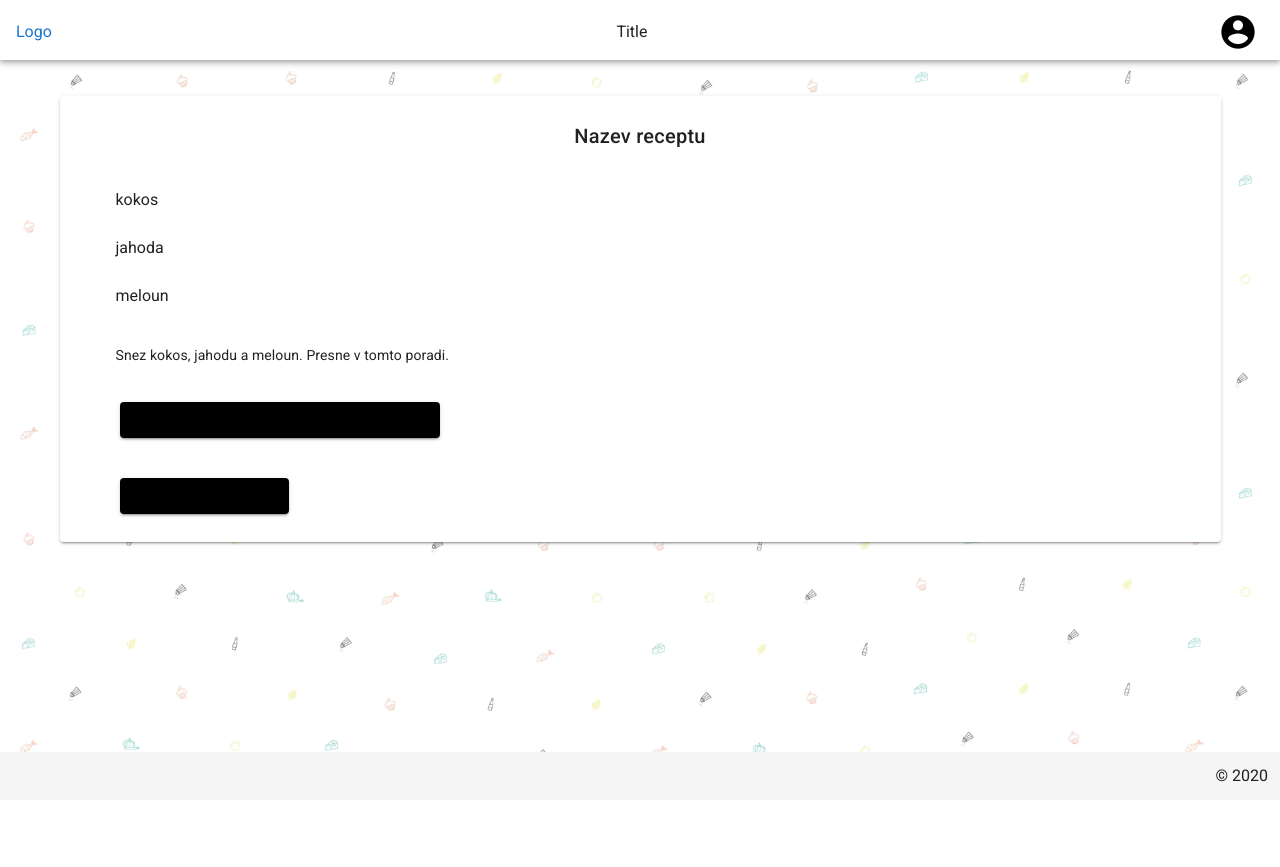
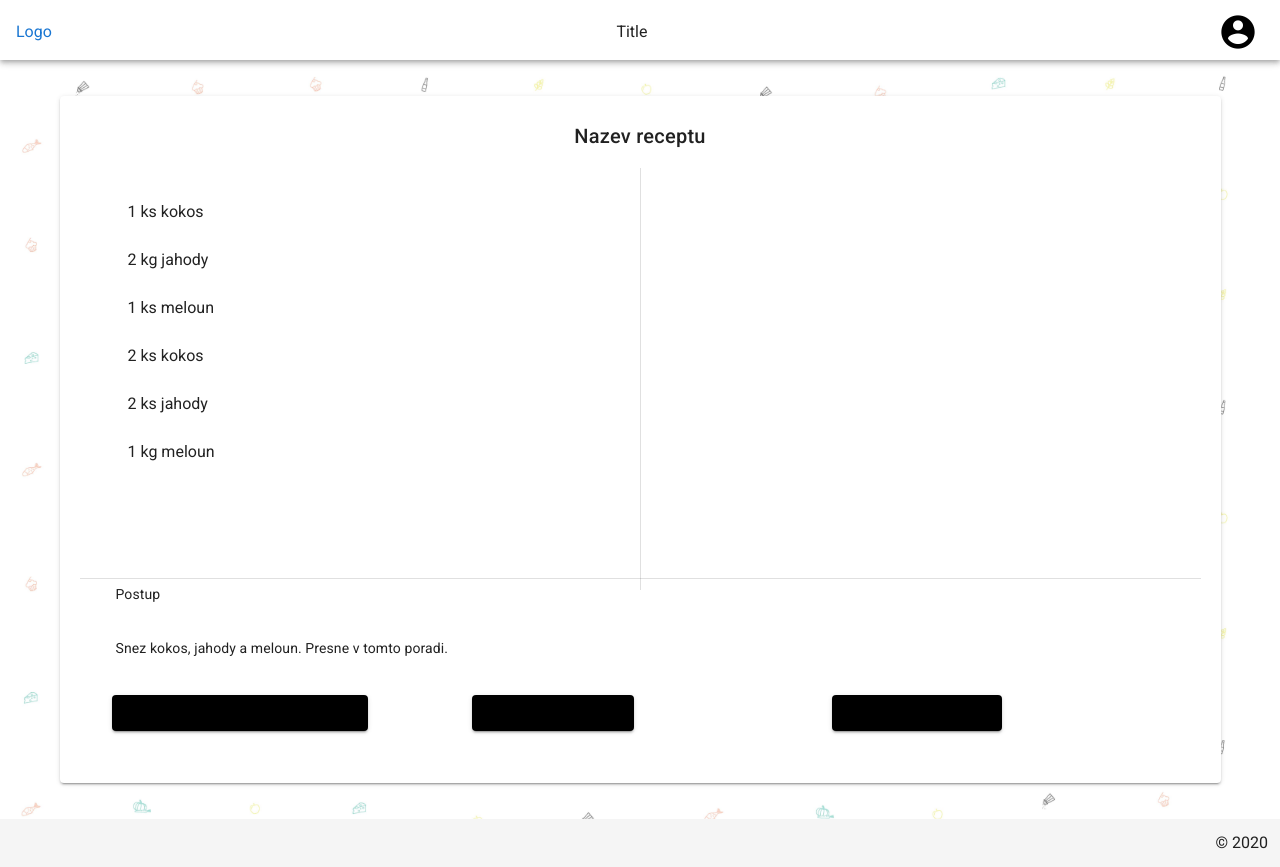
Before and after one commit to Kackac7/PROJEKT-MORIS, a Vue app: page /recept in a window 1280 px wide. Before the commit the page ends 800 px from the top, so only its background shows below. Built offline with nearby package versions, Linux system fonts and the light colour scheme.

Commit message:
upravene forms receptu

```diff
--- a/src/views/AddRecipe.vue
+++ b/src/views/AddRecipe.vue
@@ -3,7 +3,12 @@
     <v-card color="white" class="ma-10 py-5 px-10">
       <v-row>
         <v-form>
-          <v-text-field v-model="name" :rules="nameRules" label="Název receptu*" required outlined></v-text-field>
+          <span class="recipe-name">Nazev receptu</span>
+          <v-text-field v-model="name" :rules="nameRules" placeholder="Zadej nazev receptu" required outlined></v-text-field>
+
+          <v-spacer></v-spacer>
+
+          <span class="recipe-subtitles">Ingredience</span>
 
           <v-row id="ingredient-row" v-for="(ing, index) in ingredientList" v-bind:key="index">
             <v-col>
@@ -28,7 +33,16 @@
             </v-col>
           </v-row>
           <v-row>
-            <v-textarea outlined name="method" label="Postup"></v-textarea>
+             <span class="recipe-subtitles">Postup</span>
+          </v-row>
+          <v-row>
+            <v-textarea outlined name="method" placeholder="Napis postup receptu"></v-textarea>
+          </v-row>
+          <v-row>
+            <span class="recipe-subtitles">Foto</span>
+          </v-row>
+          <v-row>
+            <v-file-input label="Pridej foto" outlined append-icon="mdi-camera"></v-file-input>
           </v-row>
           <v-row justify="center">
             <v-btn color="black">Uložit</v-btn>
@@ -63,12 +77,13 @@ export default {
   methods: {
     sayHello() {
       console.log("Hello");
-       this.ingredientList.push(null);
+      this.ingredientList.push(null);
       console.log(this.ingredientList);
-  }
+    }
   }
 };
 </script>
 
 <style>
+
 </style>
--- a/src/views/Recipe.vue
+++ b/src/views/Recipe.vue
@@ -2,23 +2,51 @@
   <v-container>
     <v-card color="white" class="my-6 pa-5">
       <v-row justify="center">
-        <v-card-title>Nazev receptu</v-card-title>
+        <v-card-title class="recipe-name">Nazev receptu</v-card-title>
       </v-row>
       <v-row class="mx-5">
-        <v-list>
-          <v-list-item>kokos</v-list-item>
-          <v-list-item>jahoda</v-list-item>
-          <v-list-item>meloun</v-list-item>
-        </v-list>
+         <v-col>
+          <v-list>
+            <v-list-item>1 ks kokos</v-list-item>
+            <v-list-item>2 kg jahody</v-list-item>
+            <v-list-item>1 ks meloun</v-list-item>
+            <v-list-item>2 ks kokos</v-list-item>
+            <v-list-item>2 ks jahody</v-list-item>
+            <v-list-item>1 kg meloun</v-list-item>
+          </v-list>
+        </v-col>
+        <v-divider vertical></v-divider>
+        <v-col>
+          <v-img
+            class="recipe-card-image ma-5"
+            src="./../assets/images/cupcakes.jpg"
+            alt="Cupcakes"
+            :aspect-ratio="4/3"
+          ></v-img>
+        </v-col>
+
+
+
+      </v-row>
+      <v-divider></v-divider>
+      <v-spacer></v-spacer>
+      <v-row class="mx-5">
+        <v-card-subtitle class="recipe-subtitles">Postup</v-card-subtitle>
       </v-row>
       <v-row class="mx-5">
-        <v-card-text>Snez kokos, jahodu a meloun. Presne v tomto poradi.</v-card-text>
+        <v-card-text class="recipe-method-text">Snez kokos, jahody a meloun. Presne v tomto poradi.</v-card-text>
       </v-row>
-      <v-row class="mx-5 pa-5">
-        <v-btn color="black">Pridat recept na nakupni seznam</v-btn>
-      </v-row>
-      <v-row class="mx-5 pa-5">
-        <v-btn color="black">Vymazat recept</v-btn>
+      <v-spacer></v-spacer>
+      <v-row class="ma-5">
+        <v-col>
+          <v-btn color="black">Pridat na nakupni seznam</v-btn>
+        </v-col>
+        <v-col>
+          <v-btn color="black">Upravit recept</v-btn>
+        </v-col>
+        <v-col>
+          <v-btn color="black">Vymazat recept</v-btn>
+        </v-col>
       </v-row>
     </v-card>
   </v-container>
@@ -29,4 +57,21 @@ export default {};
 </script>
 
 <style>
+.recipe-name {
+  font-size: 20px;
+  font-weight: 700;
+}
+
+.recipe-subtitles {
+  font-size: 16px;
+  font-weight: 700;
+}
+
+.recipe-method-text {
+  font-size: 16px;
+}
+
+.recipe-card-image {
+  max-width: 300px;
+}
 </style>
```
Also changed, not shown: src/assets/recipes.json (+6 -3 lines), src/components/Recipe.vue (deleted, +0 -77 lines), src/assets/images/Artboard 1.svg (deleted), src/assets/images/zelenina.svg (renamed from src/assets/images/Untitled-1.svg).
